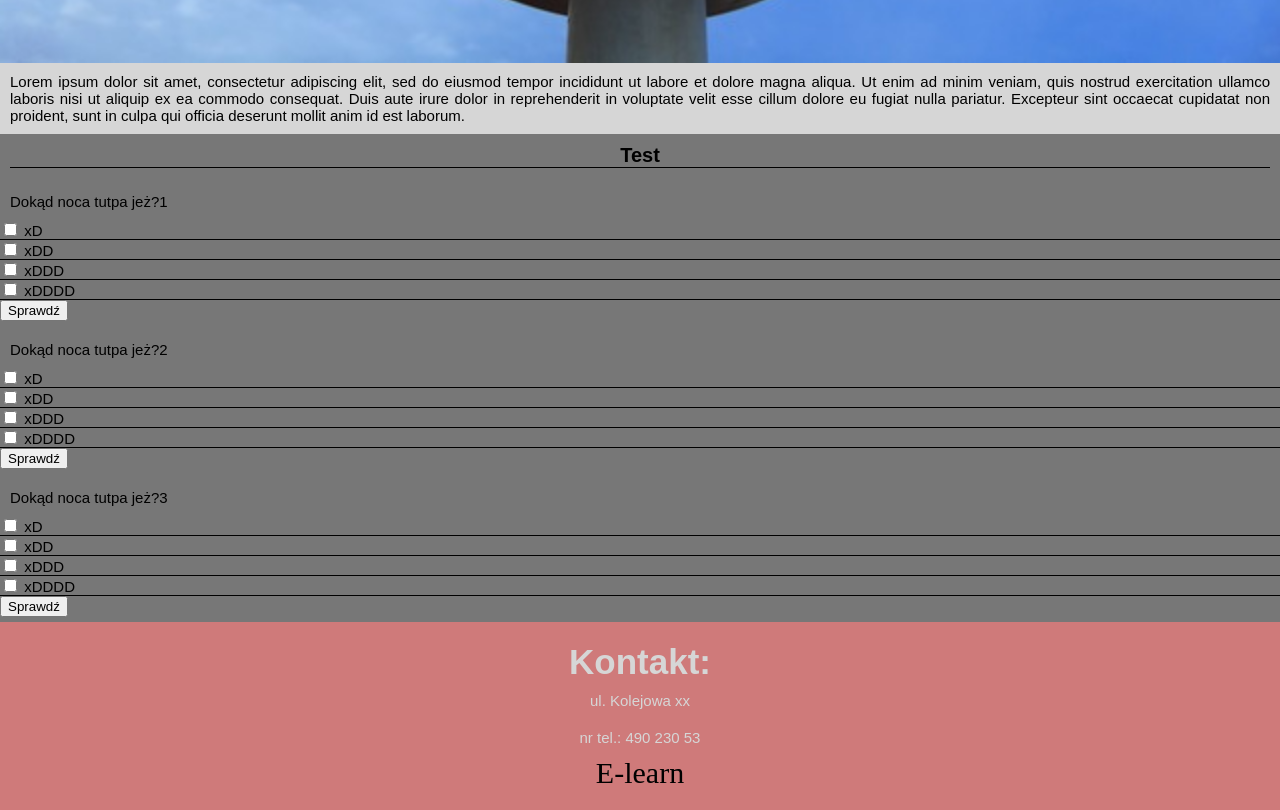
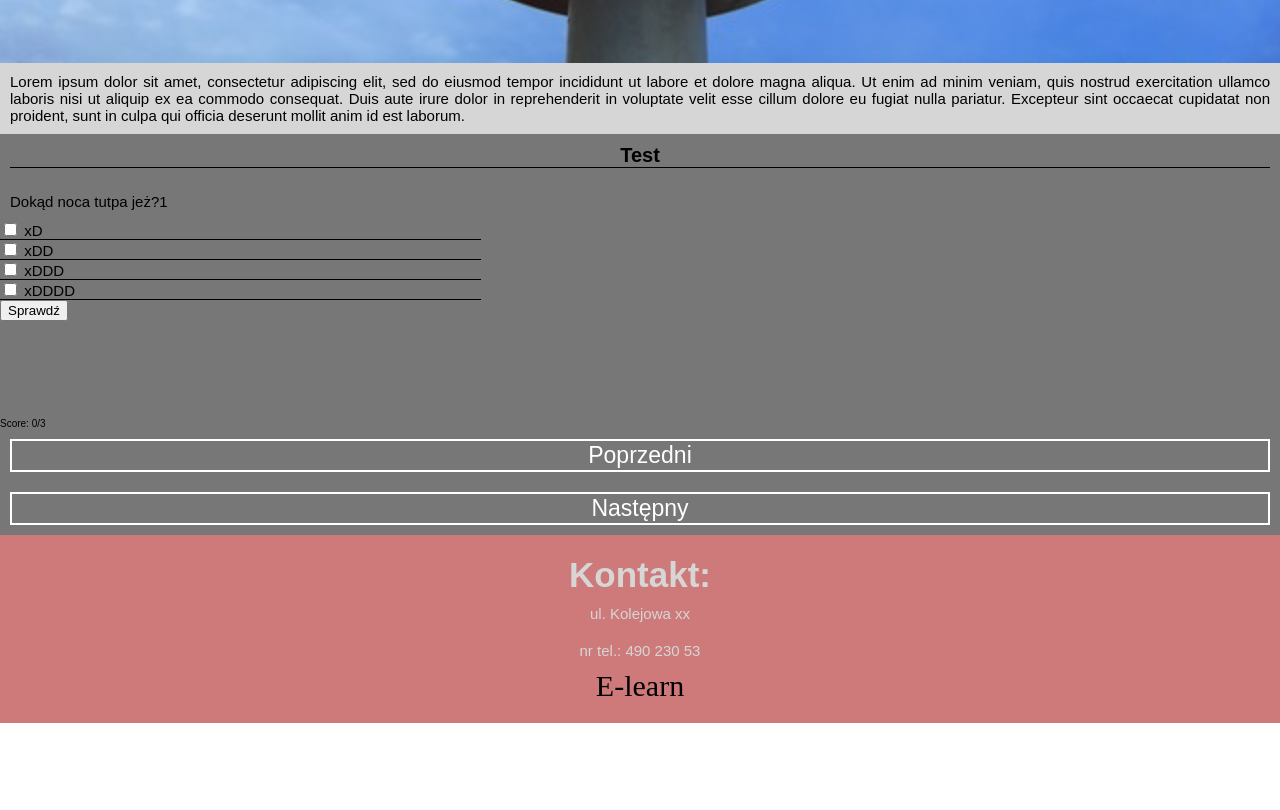
Before and after one commit to superkacper4/e-learn, a React (Create React App) app: page /learn in a window 1280 px wide. Shown: the part 1580-2390 px from the top of the page. After the commit the page ends 2303 px from the top, so only its background shows below. Built offline with nearby package versions, Linux system fonts and the light colour scheme.

Commit message:
add working test (functions etc)

```diff
--- a/src/atoms/Button.js
+++ b/src/atoms/Button.js
@@ -17,8 +17,16 @@
   }
 `;
 
-const Button = ({ children, black }) => {
-  return <StyledButton black={black}>{children}</StyledButton>;
+const Button = ({ children, black, fn }) => {
+  const buttonFn = (e) => {
+    e.preventDefault();
+    fn();
+  };
+  return (
+    <StyledButton black={black} fn={fn} onClick={buttonFn}>
+      {children}
+    </StyledButton>
+  );
 };
 
 export default Button;
--- a/src/molecules/Questions.js
+++ b/src/molecules/Questions.js
@@ -4,12 +4,19 @@
 import P from 'atoms/P';
 
 const StyledQuestions = styled.div`
+  position: absolute;
+  top: 0;
+  left: 0;
   flex-basis: 100%;
   margin: 5px 0;
   display: block;
   font-size: 1.5rem;
   display: flex;
   flex-wrap: wrap;
+  transform: ${({ id, i }) => {
+    if (id === i) return 'scale(1)';
+    return 'scale(0)';
+  }};
 `;
 
 const StyledCheckbox = styled.input`
@@ -17,26 +24,37 @@
   border: 1px solid black;
 `;
 
-const Questions = ({ value }) => {
+const Questions = ({ value, i, score, setScore }) => {
   const [a1, setA1] = useState(false);
   const [a2, setA2] = useState(false);
   const [a3, setA3] = useState(false);
   const [a4, setA4] = useState(false);
 
-  const handleButton = (e) => {
+  const [disable, setDisable] = useState(false);
+
+  const handleButton = (e, C) => {
     e.preventDefault();
+    setDisable(true);
+    if (C[0] === a1 && C[1] === a2 && C[2] === a3 && C[3] === a4) {
+      console.log('dobra odp');
+      setScore(score + 1);
+    } else {
+      console.log('źle');
+    }
+
     console.log(a1, a2, a3, a4);
   };
 
   return (
     <>
-      {value.map(({ Q, A1, A2, A3, A4 }) => (
-        <StyledQuestions key={Q}>
+      {value.map(({ Q, A1, A2, A3, A4, id, C }) => (
+        <StyledQuestions key={Q} id={id} i={i}>
           <P>{Q}</P>
           <Label>
             <StyledCheckbox
               type="checkbox"
               chekced={a1}
+              disabled={disable ? 'disabled' : null}
               onChange={(e) => setA1(e.target.checked)}
             />{' '}
             {A1}
@@ -45,6 +63,7 @@
             <StyledCheckbox
               type="checkbox"
               chekced={a2}
+              disabled={disable ? 'disabled' : null}
               onChange={(e) => setA2(e.target.checked)}
             />{' '}
             {A2}
@@ -53,6 +72,7 @@
             <StyledCheckbox
               type="checkbox"
               chekced={a3}
+              disabled={disable ? 'disabled' : null}
               onChange={(e) => setA3(e.target.checked)}
             />{' '}
             {A3}
@@ -61,11 +81,12 @@
             <StyledCheckbox
               type="checkbox"
               chekced={a4}
+              disabled={disable ? 'disabled' : null}
               onChange={(e) => setA4(e.target.checked)}
             />{' '}
             {A4}
           </Label>
-          <button type="submit" onClick={handleButton}>
+          <button type="submit" onClick={(e) => handleButton(e, C)}>
             Sprawdź
           </button>
         </StyledQuestions>
--- a/src/organisms/Test.js
+++ b/src/organisms/Test.js
@@ -1,6 +1,7 @@
-import React from 'react';
+import React, { useState } from 'react';
 import styled from 'styled-components';
 import H3 from 'atoms/H3';
+import Button from 'atoms/Button';
 import Questions from 'molecules/Questions';
 
 const StyledTest = styled.form`
@@ -10,14 +11,45 @@
   flex-direction: column;
 `;
 
+const StyledSlider = styled.div`
+  position: relative;
+  height: 30vh;
+`;
+
 const Test = ({ questions }) => {
+  const [i, setI] = useState(1);
+  const [score, setScore] = useState(0);
+
+  const nextSlideFn = () => {
+    if (i < Object.keys(questions).length) {
+      setI(i + 1);
+    } else {
+      setI(1);
+    }
+  };
+
+  const previousSlideFn = () => {
+    if (i > 1) {
+      setI(i - 1);
+    } else {
+      setI(Object.keys(questions).length);
+    }
+  };
+
   return (
     <StyledTest>
       <H3>Test</H3>
 
-      {Object.entries(questions).map(([key, value]) => (
-        <Questions key={key} value={value} />
-      ))}
+      <StyledSlider>
+        {Object.entries(questions).map(([key, value]) => (
+          <Questions key={key} value={value} i={i} score={score} setScore={setScore} />
+        ))}
+      </StyledSlider>
+      <div>
+        Score: {score}/{Object.keys(questions).length}
+      </div>
+      <Button fn={previousSlideFn}>Poprzedni</Button>
+      <Button fn={nextSlideFn}>Następny</Button>
     </StyledTest>
   );
 };
--- a/src/pages/LearnPage.js
+++ b/src/pages/LearnPage.js
@@ -22,6 +22,8 @@
           A2: 'xDD',
           A3: 'xDDD',
           A4: 'xDDDD',
+          id: 1,
+          C: [true, true, true, false],
         },
       ],
       second: [
@@ -31,6 +33,8 @@
           A2: 'xDD',
           A3: 'xDDD',
           A4: 'xDDDD',
+          id: 2,
+          C: [false, true, true, false],
         },
       ],
       third: [
@@ -40,6 +44,8 @@
           A2: 'xDD',
           A3: 'xDDD',
           A4: 'xDDDD',
+          id: 3,
+          C: [false, true, true, true],
         },
       ],
     },
@@ -60,6 +66,8 @@
           A2: 'xDD',
           A3: 'xDDD',
           A4: 'xDDDD',
+          id: 1,
+          C: [false, true, true, false],
         },
       ],
       second: [
@@ -69,6 +77,8 @@
           A2: 'xDD',
           A3: 'xDDD',
           A4: 'xDDDD',
+          id: 2,
+          C: [false, true, true, false],
         },
       ],
       third: [
@@ -78,6 +88,8 @@
           A2: 'xDD',
           A3: 'xDDD',
           A4: 'xDDDD',
+          id: 3,
+          C: [false, true, true, false],
         },
       ],
     },
@@ -98,6 +110,8 @@
           A2: 'xDD',
           A3: 'xDDD',
           A4: 'xDDDD',
+          id: 1,
+          C: [false, true, true, false],
         },
       ],
       second: [
@@ -107,6 +121,8 @@
           A2: 'xDD',
           A3: 'xDDD',
           A4: 'xDDDD',
+          id: 2,
+          C: [false, true, true, false],
         },
       ],
       third: [
@@ -116,6 +132,8 @@
           A2: 'xDD',
           A3: 'xDDD',
           A4: 'xDDDD',
+          id: 3,
+          C: [false, true, true, false],
         },
       ],
     },
@@ -136,6 +154,8 @@
           A2: 'xDD',
           A3: 'xDDD',
           A4: 'xDDDD',
+          id: 1,
+          C: [false, true, true, false],
         },
       ],
       second: [
@@ -145,6 +165,8 @@
           A2: 'xDD',
           A3: 'xDDD',
           A4: 'xDDDD',
+          id: 2,
+          C: [false, true, true, false],
         },
       ],
       third: [
@@ -154,6 +176,8 @@
           A2: 'xDD',
           A3: 'xDDD',
           A4: 'xDDDD',
+          id: 3,
+          C: [false, true, true, false],
         },
       ],
     },
```
